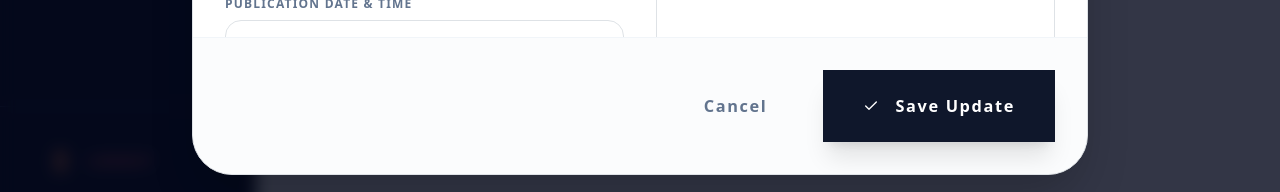
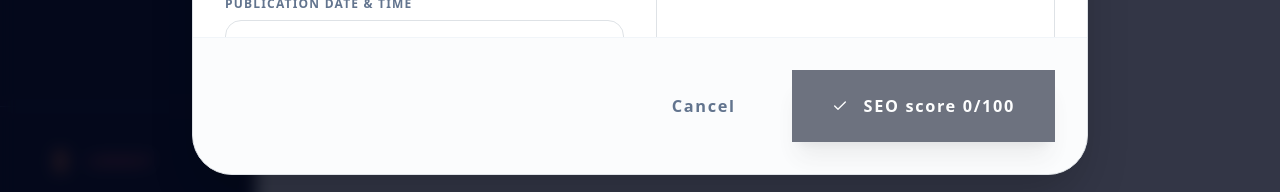
Before and after one commit to Payunch/Dholera-frontend, a Next.js app: page /admin/blogs in a window 1280 px wide. Both pictures are taken after a click on the button "New App Only Blog". Shown: the part 585-777 px from the top of the page. Built offline with nearby package versions, Linux system fonts and the light colour scheme; no server answers.

Commit message:
feat: implement SEO scoring system and integration in the Updates management dashboard

```diff
--- /dev/null
+++ b/src/features/admin/components/SeoReadinessPanel.js
@@ -0,0 +1,17 @@
+"use client";
+
+import { CheckCircle2, CircleAlert, FileText, Link2 } from "lucide-react";
+
+export function SeoReadinessPanel({ review }) {
+  const ready = review.score >= 90;
+  return <section className="rounded-3xl border border-slate-200 bg-slate-50 p-5 dark:border-slate-800 dark:bg-slate-950/40">
+    <div className="flex items-start justify-between gap-4">
+      <div><p className="text-xs font-black uppercase tracking-widest text-slate-500">SEO readiness</p><p className="mt-1 text-sm font-bold text-slate-700 dark:text-slate-200">{ready ? "Ready to publish" : "Complete the checks before publishing"}</p></div>
+      <div className={`rounded-2xl px-4 py-2 text-2xl font-black ${ready ? "bg-emerald-100 text-emerald-700 dark:bg-emerald-950/50 dark:text-emerald-300" : "bg-amber-100 text-amber-700 dark:bg-amber-950/50 dark:text-amber-300"}`}>{review.score}/100</div>
+    </div>
+    <div className="mt-4 grid grid-cols-2 gap-2 text-xs text-slate-500 sm:grid-cols-4"><span className="flex items-center gap-1"><FileText className="h-3.5 w-3.5" />{review.wordCount} words</span><span>Density {review.density}%</span><span className="flex items-center gap-1"><Link2 className="h-3.5 w-3.5" />{review.internalLinks} internal</span><span>{review.externalLinks} external</span></div>
+    <div className="mt-5 grid gap-2 sm:grid-cols-2">
+      {review.checks.map(([label, passed]) => <div key={label} className="flex items-start gap-2 text-xs font-semibold text-slate-600 dark:text-slate-300">{passed ? <CheckCircle2 className="mt-0.5 h-4 w-4 shrink-0 text-emerald-500" /> : <CircleAlert className="mt-0.5 h-4 w-4 shrink-0 text-amber-500" />}{label}</div>)}
+    </div>
+  </section>;
+}
--- a/src/features/admin/components/UpdatesManagement.js
+++ b/src/features/admin/components/UpdatesManagement.js
@@ -14,6 +14,8 @@ import {
  ExternalLink,
  ImageIcon
 } from"lucide-react";
+import { SeoReadinessPanel } from "@/features/admin/components/SeoReadinessPanel";
+import { getSeoReview, makeSlug } from "@/features/admin/utils/seoScore";
 import { apiClient } from"@/lib/api";
 import { cn } from"@/lib/utils";
 import { format } from"date-fns";
@@ -40,6 +42,9 @@ export function UpdatesManagement() {
  const [seoTitle, setSeoTitle] = React.useState("");
  const [seoDescription, setSeoDescription] = React.useState("");
  const [seoKeywords, setSeoKeywords] = React.useState("");
+ const [slug, setSlug] = React.useState("");
+ const [imageAltText, setImageAltText] = React.useState("");
+ const [imageTitle, setImageTitle] = React.useState("");
  const [tags, setTags] = React.useState("");
  const [isSubmitting, setIsSubmitting] = React.useState(false);
 
@@ -74,6 +79,9 @@ export function UpdatesManagement() {
  setSeoTitle("");
  setSeoDescription("");
  setSeoKeywords("");
+ setSlug("");
+ setImageAltText("");
+ setImageTitle("");
  setTags("");
  } else {
  setEditingId(update.id);
@@ -89,9 +97,17 @@ export function UpdatesManagement() {
  setSeoTitle(update.seoTitle || "");
  setSeoDescription(update.seoDescription || "");
  setSeoKeywords(update.seoKeywords || "");
+ setSlug(update.slug || makeSlug(update.title || ""));
+ setImageAltText(update.imageAltText || "");
+ setImageTitle(update.imageTitle || "");
  setTags(update.tags || "");
  }
  };
+
+ const seoReview = React.useMemo(() => getSeoReview({
+   title, content, focusKeyword: seoKeywords, seoTitle: seoTitle || title,
+   seoDescription, slug, imageUrl: imageFile || imageUrl, imageAltText, tags
+ }), [title, content, seoKeywords, seoTitle, seoDescription, slug, imageFile, imageUrl, imageAltText, tags]);
 
  const handleDelete = async (id) => {
  if (!confirm("Are you sure you want to delete this update? This action cannot be undone.")) return;
@@ -110,6 +126,10 @@ export function UpdatesManagement() {
  const handleSubmit = async (e) => {
  e.preventDefault();
  if (isSubmitting) return;
+ if (published && seoReview.score < 90) {
+   alert(`This post is ${seoReview.score}/100. Publishing is locked until its SEO score reaches 90.`);
+   return;
+ }
 
  setIsSubmitting(true);
  try {
@@ -124,6 +144,9 @@ export function UpdatesManagement() {
  if (seoTitle) formData.append("seoTitle", seoTitle);
  if (seoDescription) formData.append("seoDescription", seoDescription);
  if (seoKeywords) formData.append("seoKeywords", seoKeywords);
+ if (slug) formData.append("slug", slug);
+ if (imageAltText) formData.append("imageAltText", imageAltText);
+ if (imageTitle) formData.append("imageTitle", imageTitle);
  if (tags) formData.append("tags", tags);
  if (imageFile) {
  formData.append("image", imageFile);
@@ -310,6 +333,11 @@ export function UpdatesManagement() {
  type="text"
  value={title}
  onChange={(e) => setTitle(e.target.value)}
+ onBlur={() => {
+   if (!slug) setSlug(makeSlug(title));
+   if (!seoTitle) setSeoTitle(title);
+   if (!seoKeywords) setSeoKeywords(title.split(/\s+/).slice(0, 4).join(" "));
+ }}
  placeholder="Enter a compelling title..."
  className="w-full rounded-2xl border border-slate-200 dark:border-slate-800 bg-white dark:bg-slate-900 px-5 py-4 text-sm font-bold transition-all focus:border-orange-600 dark:focus:border-orange-500 focus:bg-white dark:focus:bg-slate-950 focus:ring-0 text-slate-900 dark:text-white"
  />
@@ -437,6 +465,10 @@ export function UpdatesManagement() {
  className="flex-1 rounded-2xl border border-slate-200 dark:border-slate-800 bg-white dark:bg-slate-900 px-5 py-3 text-xs font-bold transition-all focus:border-orange-600 dark:focus:border-orange-500 focus:bg-white dark:focus:bg-slate-950 text-slate-900 dark:text-white"
  />
  </div>
+ <div className="grid gap-4 md:grid-cols-2">
+   <div className="space-y-2"><label className="text-xs font-black uppercase tracking-widest text-slate-500 dark:text-slate-400">Image ALT Text</label><input value={imageAltText} onChange={(e) => setImageAltText(e.target.value)} placeholder="Describe the image with the focus keyword" className="w-full rounded-2xl border border-slate-200 bg-white px-5 py-4 text-sm font-bold text-slate-900 dark:border-slate-800 dark:bg-slate-900 dark:text-white" /></div>
+   <div className="space-y-2"><label className="text-xs font-black uppercase tracking-widest text-slate-500 dark:text-slate-400">Image Title</label><input value={imageTitle} onChange={(e) => setImageTitle(e.target.value)} placeholder="Descriptive image title" className="w-full rounded-2xl border border-slate-200 bg-white px-5 py-4 text-sm font-bold text-slate-900 dark:border-slate-800 dark:bg-slate-900 dark:text-white" /></div>
+ </div>
  </div>
  )}
  </div>
@@ -472,6 +504,11 @@ export function UpdatesManagement() {
  className="w-full rounded-2xl border border-slate-200 dark:border-slate-800 bg-white dark:bg-slate-900 px-5 py-4 text-sm font-bold transition-all focus:border-orange-600 dark:focus:border-orange-500 text-slate-900 dark:text-white"
  />
  </div>
+
+ <div className="space-y-2">
+ <label className="text-xs font-black uppercase tracking-widest text-slate-500 dark:text-slate-400">WordPress-ready URL Slug</label>
+ <input value={slug} onChange={(e) => setSlug(makeSlug(e.target.value))} placeholder="dholera-smart-city-investment" className="w-full rounded-2xl border border-slate-200 dark:border-slate-800 bg-white dark:bg-slate-900 px-5 py-4 text-sm font-bold text-slate-900 dark:text-white" />
+ </div>
  <div className="space-y-2">
  <label className="text-xs font-black uppercase tracking-widest text-slate-500 dark:text-slate-400">Tags (Comma Separated)</label>
  <input
@@ -482,6 +519,7 @@ export function UpdatesManagement() {
  className="w-full rounded-2xl border border-slate-200 dark:border-slate-800 bg-white dark:bg-slate-900 px-5 py-4 text-sm font-bold transition-all focus:border-orange-600 dark:focus:border-orange-500 text-slate-900 dark:text-white"
  />
  </div>
+ <SeoReadinessPanel review={seoReview} />
  </div>
 
  <div className="space-y-2">
@@ -519,7 +557,7 @@ export function UpdatesManagement() {
  </button>
  <button
  onClick={handleSubmit}
- disabled={isSubmitting}
+ disabled={isSubmitting || (published && seoReview.score < 90)}
  className="flex items-center justify-center gap-3 rounded-2xl bg-slate-900 dark:bg-white px-10 py-4 text-xs font-black uppercase tracking-widest text-white dark:text-slate-900 shadow-xl transition-all hover:bg-orange-600 dark:hover:bg-orange-500 hover:text-white dark:hover:text-white disabled:opacity-60"
  >
  {isSubmitting ? (
@@ -530,7 +568,7 @@ export function UpdatesManagement() {
  ) : (
  <>
  <Check className="h-4 w-4" />
- Save Update
+ {published && seoReview.score < 90 ? `SEO score ${seoReview.score}/100` : "Save Update"}
  </>
  )}
  </button>
--- /dev/null
+++ b/src/features/admin/utils/seoScore.js
@@ -0,0 +1,43 @@
+const stripHtml = (value = "") => value.replace(/<[^>]*>/g, " ").replace(/\s+/g, " ").trim();
+
+export const makeSlug = (value = "") => value
+  .toLowerCase()
+  .normalize("NFKD")
+  .replace(/[\u0300-\u036f]/g, "")
+  .replace(/[^a-z0-9\s-]/g, "")
+  .trim()
+  .replace(/[\s-]+/g, "-")
+  .replace(/^-|-$/g, "");
+
+export function getSeoReview({ title, content, focusKeyword, seoTitle, seoDescription, slug, imageUrl, imageAltText, tags }) {
+  const keyword = focusKeyword.trim().toLowerCase();
+  const cleanContent = stripHtml(content);
+  const wordCount = cleanContent ? cleanContent.split(/\s+/).length : 0;
+  const headingText = (content.match(/<h[23][^>]*>(.*?)<\/h[23]>/gi) || []).join(" ").toLowerCase();
+  const keywordMatches = keyword ? (cleanContent.toLowerCase().match(new RegExp(keyword.replace(/[.*+?^${}()|[\]\\]/g, "\\$&"), "g")) || []).length : 0;
+  const density = wordCount ? (keywordMatches / wordCount) * 100 : 0;
+  const externalLinks = (content.match(/<a\s+[^>]*href=["']https?:\/\//gi) || []).length;
+  const internalLinks = (content.match(/<a\s+[^>]*href=["']\//gi) || []).length;
+  const faqs = (content.match(/<h[23][^>]*>\s*(?:faq|frequently asked|what |how |is |can |when |why )/gi) || []).length;
+  const checks = [
+    ["Primary keyword is set", Boolean(keyword), 6],
+    ["SEO title is 50–60 characters", seoTitle.length >= 50 && seoTitle.length <= 60, 12],
+    ["SEO title includes the keyword", Boolean(keyword) && seoTitle.toLowerCase().includes(keyword), 6],
+    ["Meta description is 140–160 characters", seoDescription.length >= 140 && seoDescription.length <= 160, 10],
+    ["Meta description includes the keyword", Boolean(keyword) && seoDescription.toLowerCase().includes(keyword), 5],
+    ["URL is short and includes the keyword", slug.length >= 3 && slug.length <= 70 && Boolean(keyword) && slug.includes(makeSlug(keyword)), 6],
+    ["Keyword appears in the opening paragraph", Boolean(keyword) && stripHtml(content).slice(0, 350).toLowerCase().includes(keyword), 8],
+    ["Keyword appears in a heading", Boolean(keyword) && headingText.includes(keyword), 6],
+    ["Natural keyword density (0.5–1.5%)", density >= 0.5 && density <= 1.5, 5],
+    ["Article has 1,200+ words", wordCount >= 1200, 8],
+    ["At least three H2/H3 sections", (content.match(/<h[23][^>]*>/gi) || []).length >= 3, 4],
+    ["Cover image is selected", Boolean(imageUrl), 4],
+    ["Image ALT text includes the keyword", Boolean(imageAltText) && Boolean(keyword) && imageAltText.toLowerCase().includes(keyword), 5],
+    ["3–5 internal links", internalLinks >= 3 && internalLinks <= 5, 5],
+    ["2–3 authority external links", externalLinks >= 2 && externalLinks <= 3, 5],
+    ["FAQ section has four or more questions", faqs >= 4, 3],
+    ["Five to eight relevant tags", tags.split(",").map(tag => tag.trim()).filter(Boolean).length >= 5 && tags.split(",").filter(Boolean).length <= 8, 2],
+  ];
+  const score = checks.filter(([, passed]) => passed).reduce((total, [, , points]) => total + points, 0);
+  return { score, checks, wordCount, density: Number(density.toFixed(2)), internalLinks, externalLinks, faqs };
+}
```
